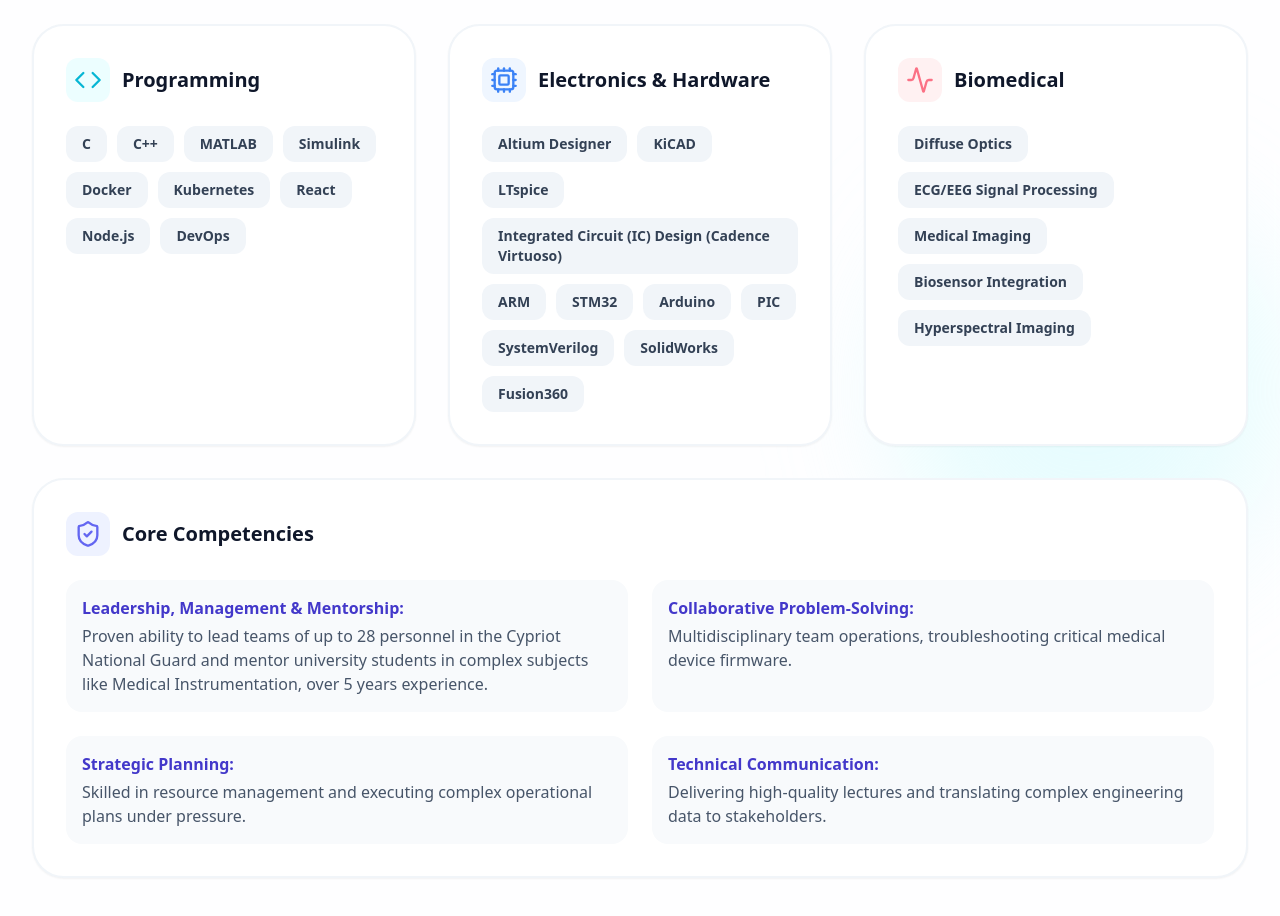
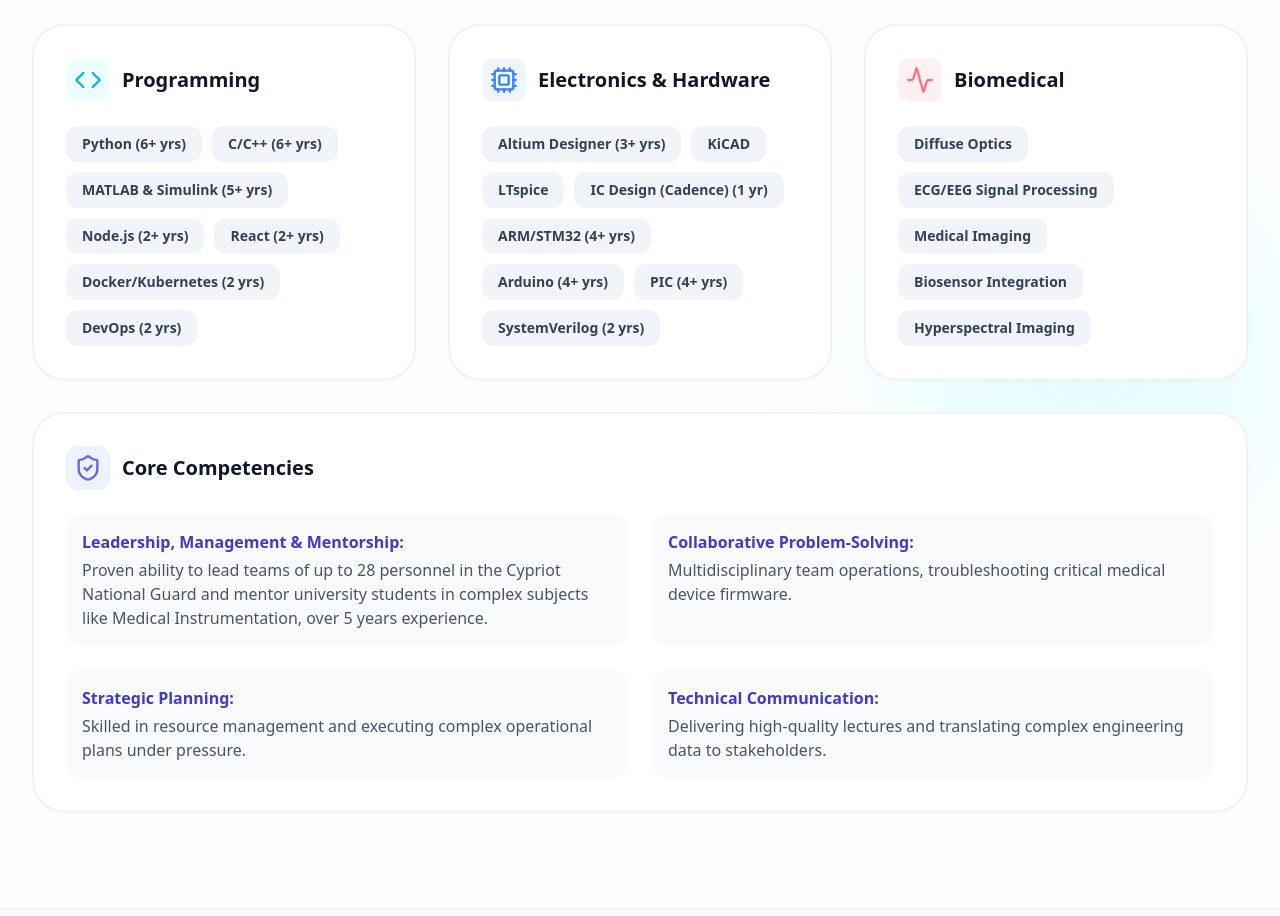
Before and after one commit to Angelos-A/angelos-portfolio, a React (Vite) app: page / in a window 1280 px wide. Shown: the part 5500-6416 px from the top of the page. Built offline with nearby package versions, Linux system fonts and the light colour scheme.

Commit message:
Added exp

```diff
--- a/src/App.jsx
+++ b/src/App.jsx
@@ -736,7 +736,15 @@
                 <h3 className="text-xl font-extrabold">Programming</h3>
               </div>
              <div className="flex flex-wrap gap-2.5">
-              {['C', 'C++', 'MATLAB', 'Simulink', 'Docker', 'Kubernetes', 'React', 'Node.js', 'DevOps'].map(skill => (
+                {[
+                  'Python (6+ yrs)',
+                  'C/C++ (6+ yrs)',
+                  'MATLAB & Simulink (5+ yrs)',
+                  'Node.js (2+ yrs)',
+                  'React (2+ yrs)',
+                  'Docker/Kubernetes (2 yrs)',
+                  'DevOps (2 yrs)'
+                ].map(skill => (
                   <span key={skill} className="px-4 py-2 bg-slate-100 dark:bg-slate-800 text-slate-700 dark:text-slate-300 rounded-xl text-sm font-bold hover:bg-gradient-to-r hover:from-cyan-500 hover:to-blue-500 hover:text-white dark:hover:text-white hover:scale-110 hover:shadow-lg transition-all cursor-crosshair duration-200">{skill}</span>
                 ))}
               </div>
@@ -752,17 +760,14 @@
               </div>
               <div className="flex flex-wrap gap-2.5">
                   {[
-                  'Altium Designer',
+                    'Altium Designer (3+ yrs)',
                     'KiCAD',
                     'LTspice',
-                  'Integrated Circuit (IC) Design (Cadence Virtuoso)',
-                  'ARM',
-                  'STM32',
-                  'Arduino',
-                  'PIC',
-                  'SystemVerilog',
-                  'SolidWorks',
-                  'Fusion360'
+                    'IC Design (Cadence) (1 yr)',
+                    'ARM/STM32 (4+ yrs)',
+                    'Arduino (4+ yrs)',
+                    'PIC (4+ yrs)',
+                    'SystemVerilog (2 yrs)'
                   ].map(skill => (
                     <span key={skill} className="px-4 py-2 bg-slate-100 dark:bg-slate-800 text-slate-700 dark:text-slate-300 rounded-xl text-sm font-bold hover:bg-gradient-to-r hover:from-blue-500 hover:to-indigo-500 hover:text-white dark:hover:text-white hover:scale-110 hover:shadow-lg transition-all cursor-crosshair duration-200">{skill}</span>
                   ))}
```
Also changed, not shown: 1 other file (tests, documents, lock files or other folders). Lines whose indentation alone changed are shown as unchanged.
